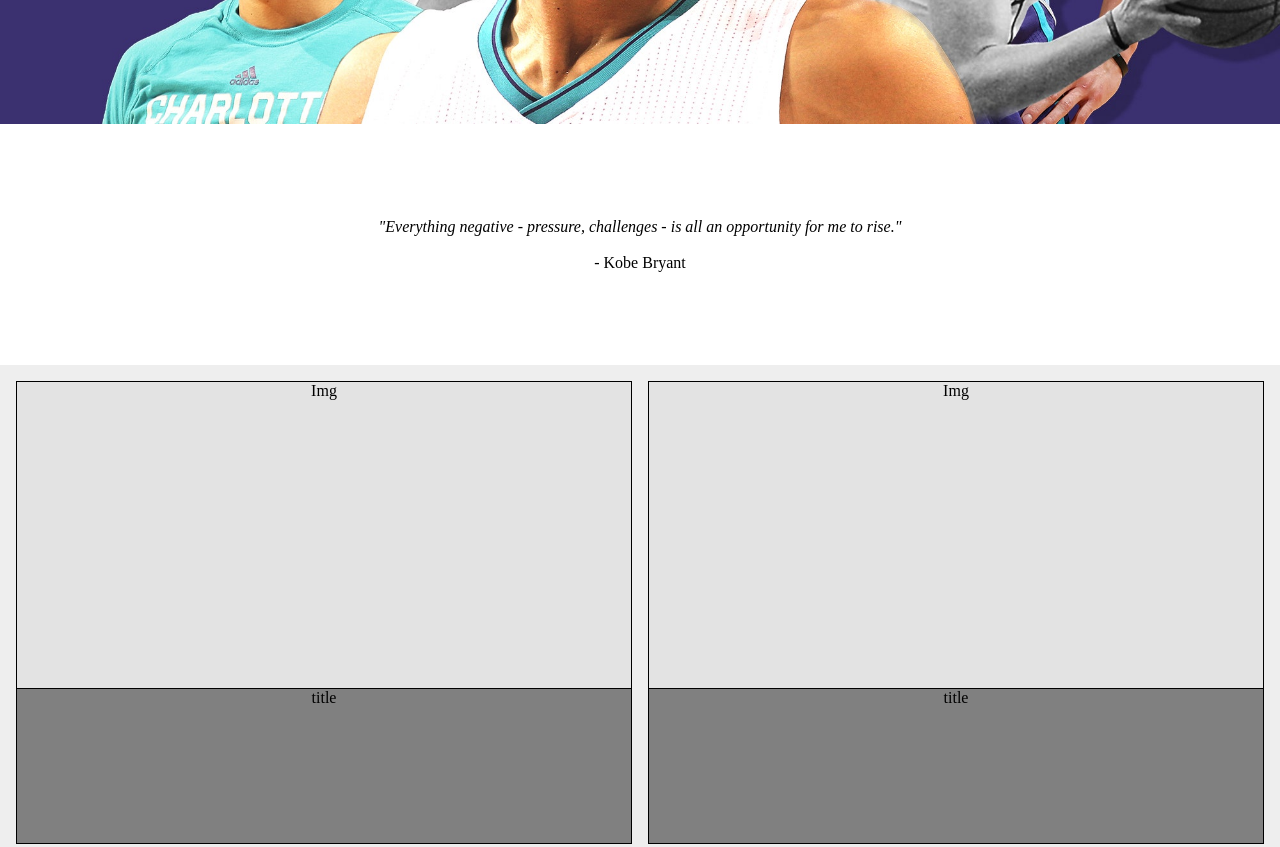
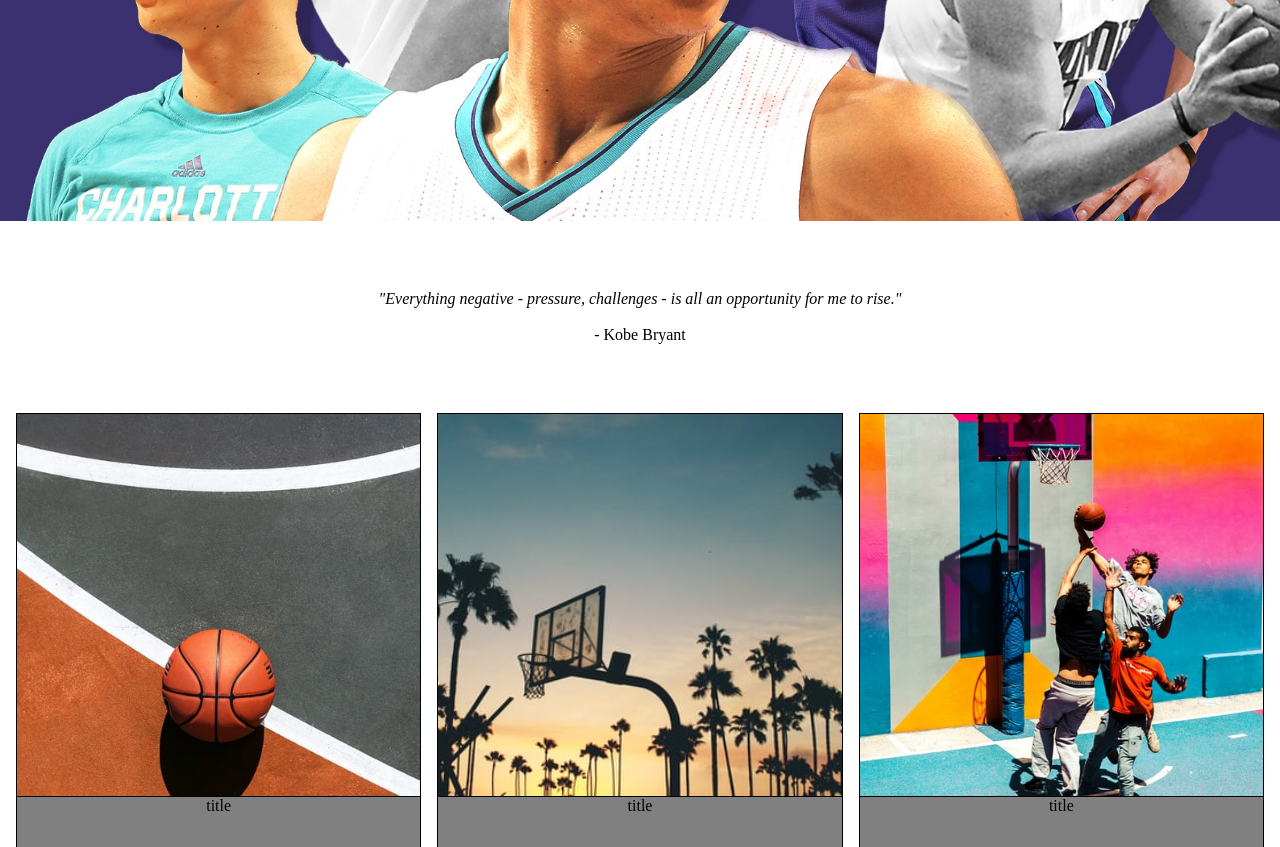
Before and after one commit to wakoong/bmotivate, a Gatsby site: page / in a window 1280 px wide. Shown: the part 600-1447 px from the top of the page. Built offline with nearby package versions, Linux system fonts and the light colour scheme; Gatsby itself is replaced by a stand-in of ours.

Commit message:
Use gatsby-image to optimize images

```diff
--- a/gatsby-config.js
+++ b/gatsby-config.js
@@ -1,11 +1,13 @@
 module.exports = {
   plugins: [
     "gatsby-plugin-emotion",
+    `gatsby-transformer-sharp`,
+    `gatsby-plugin-sharp`,
     {
       resolve: "gatsby-plugin-mdx",
       options: {
         extensions: [".mdx", ".md"],
-        gatsbyRemarkPlugins: [],
+        gatsbyRemarkPlugins: ["gatsby-remark-images"],
         defaultLayout: {
           default: require.resolve("./src/components/Layout.js"),
         },
@@ -18,5 +20,12 @@
         path: `${__dirname}/posts/`,
       },
     },
+    {
+      resolve: "gatsby-source-filesystem",
+      options: {
+        name: "images",
+        path: `${__dirname}/images/`,
+      },
+    },
   ],
 };
--- a/package.json
+++ b/package.json
@@ -16,10 +16,14 @@
     "@mdx-js/mdx": "^1.6.5",
     "@mdx-js/react": "^1.6.5",
     "gatsby": "^2.23.3",
+    "gatsby-image": "^2.4.7",
     "gatsby-plugin-emotion": "^4.3.4",
     "gatsby-plugin-mdx": "^1.2.15",
+    "gatsby-plugin-sharp": "^2.6.11",
+    "gatsby-remark-images": "^3.3.10",
     "gatsby-source-filesystem": "^2.3.11",
     "gatsby-transformer-remark": "^2.8.15",
+    "gatsby-transformer-sharp": "^2.5.5",
     "react": "^16.13.1",
     "react-dom": "^16.13.1"
   },
--- a/src/components/PreviewCard.js
+++ b/src/components/PreviewCard.js
@@ -1,6 +1,8 @@
 import React from "react";
 import { Link } from "gatsby";
 
+import Image from "gatsby-image";
+import { css } from "@emotion/core";
 import styled from "@emotion/styled";
 
 const Container = styled(Link)`
@@ -10,6 +12,7 @@
   border: 1px solid black;
   text-align: center;
   background: grey;
+  min-height: 10em;
 
   > div:first-of-type {
     background: #e3e3e3;
@@ -17,10 +20,19 @@
   }
 `;
 
-const PreviewCard = () => {
+const PreviewCard = ({ post }) => {
+  console.log({ post });
   return (
     <Container>
-      <div>Img</div>
+      <Image
+        css={css`
+          * {
+            margin-top: 0;
+          }
+        `}
+        fluid={post.images.sharp.fluid}
+        alt={post.title}
+      />
       <div>title</div>
     </Container>
   );
--- a/src/hooks/usePost.js
+++ b/src/hooks/usePost.js
@@ -11,6 +11,13 @@
               date
               slug
               title
+              images {
+                sharp: childImageSharp {
+                  fluid(maxWidth: 500, maxHeight: 500) {
+                    ...GatsbyImageSharpFluid
+                  }
+                }
+              }
             }
           }
         }
@@ -19,13 +26,14 @@
   `);
 
   return data.allMdx.edges.map((post) => {
-    const { title, author, slug, date } = post.node.frontmatter;
+    const { title, author, slug, date, images } = post.node.frontmatter;
 
     return {
       title,
       author,
       slug,
       date,
+      images,
     };
   });
 };
--- a/src/pages/index.js
+++ b/src/pages/index.js
@@ -4,22 +4,22 @@
 // my imports
 import { Layout, PreviewCard } from "../components";
 import MainPhoto from "../../images/jeremy-lin.jpg";
+import usePost from "../hooks/usePost";
 // other imports
 import { css } from "@emotion/core";
 import styled from "@emotion/styled";
 
 const Container = styled.div`
   display: grid;
-  grid-template-columns: 1fr;
-  grid-template-rows: 3fr 1fr 8fr;
-  height: calc(100% + 10rem);
+  grid-template-rows: 30% 10em auto;
 `;
 
 const MainCardPreview = styled.div`
+  padding-bottom: 1em;
   > img {
     height: 100%;
     width: 100%;
-    background-size: cover;
+    object-fit: cover;
   }
 `;
 
@@ -28,28 +28,30 @@
   flex-direction: column;
   justify-content: center;
   align-items: center;
-  font-size: 1rem;
-  color: black;
-  padding: 3em;
+  width: 70%;
+  margin: 0 auto;
 `;
 
 const CardWrapper = styled.div`
   display: grid;
-  grid-template-columns: repeat(2, 1fr);
-  grid-template-rows: repeat(4, 1fr);
-  grid-gap: 1rem;
-  background: #eee;
-  padding: 1rem;
-`;
+  grid-template-columns: repeat(auto-fit, minmax(220px, 1fr));
+  grid-gap: 1em;
+  width: 100%;
+  max-width: 90em;
+  min-height: 500px;
+  margin: 0 auto;
+  padding: 1em;
 
-const Card = styled.div`
-  display: grid;
-  grid-template-columns: 1fr;
-  grid-template-rows: 2fr 1fr;
-  border: 1px solid black;
+  /* not sure why */
+  overflow: hidden;
+
+  @media (min-width: 768px) {
+    grid-template-columns: repeat(auto-fit, minmax(320px, 1fr));
+  }
 `;
 
 export default () => {
+  const post = usePost();
   return (
     <Layout>
       <Container>
@@ -67,14 +69,9 @@
           <p> - Kobe Bryant</p>
         </QuoteBox>
         <CardWrapper>
-          <PreviewCard />
-          <PreviewCard />
-          <PreviewCard />
-          <PreviewCard />
-          <PreviewCard />
-          <PreviewCard />
-          <PreviewCard />
-          <PreviewCard />
+          {post.map((p) => (
+            <PreviewCard post={p} />
+          ))}
         </CardWrapper>
       </Container>
     </Layout>
```
Also changed, not shown: 1 other file.
